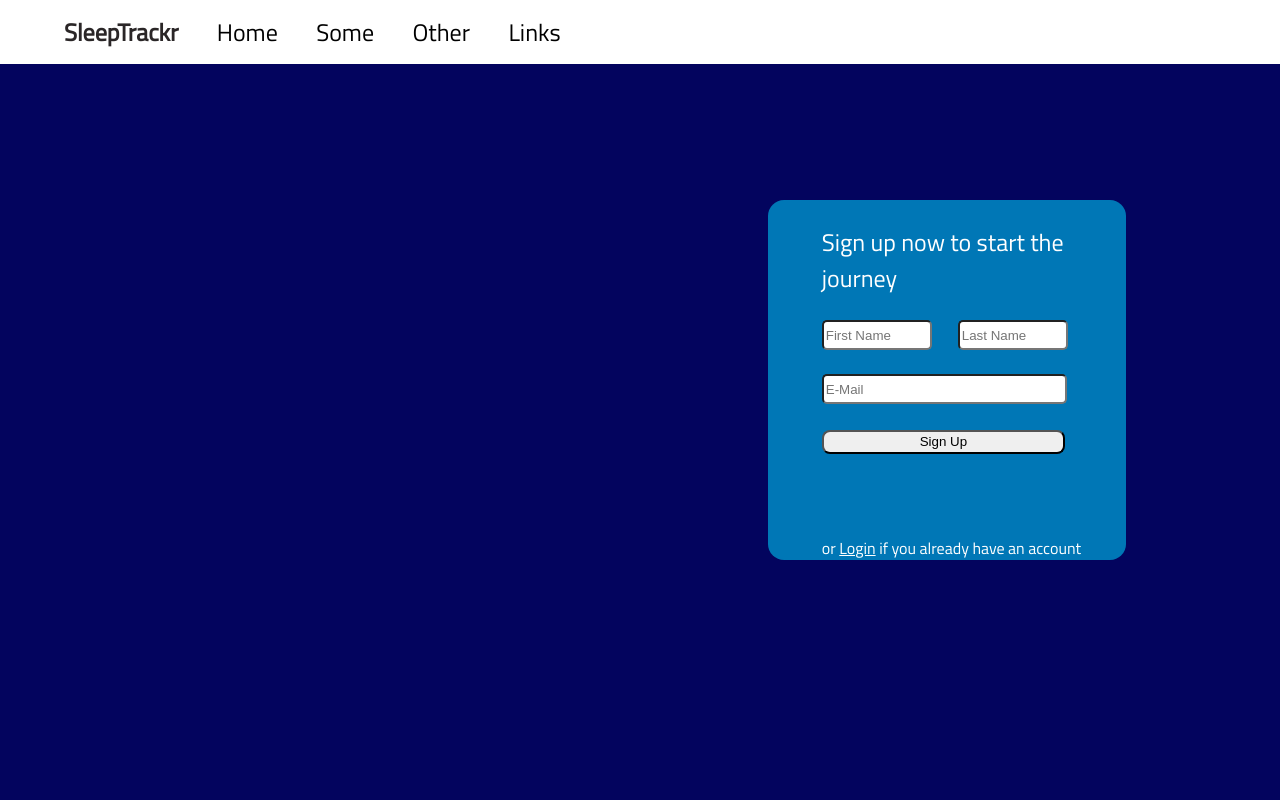
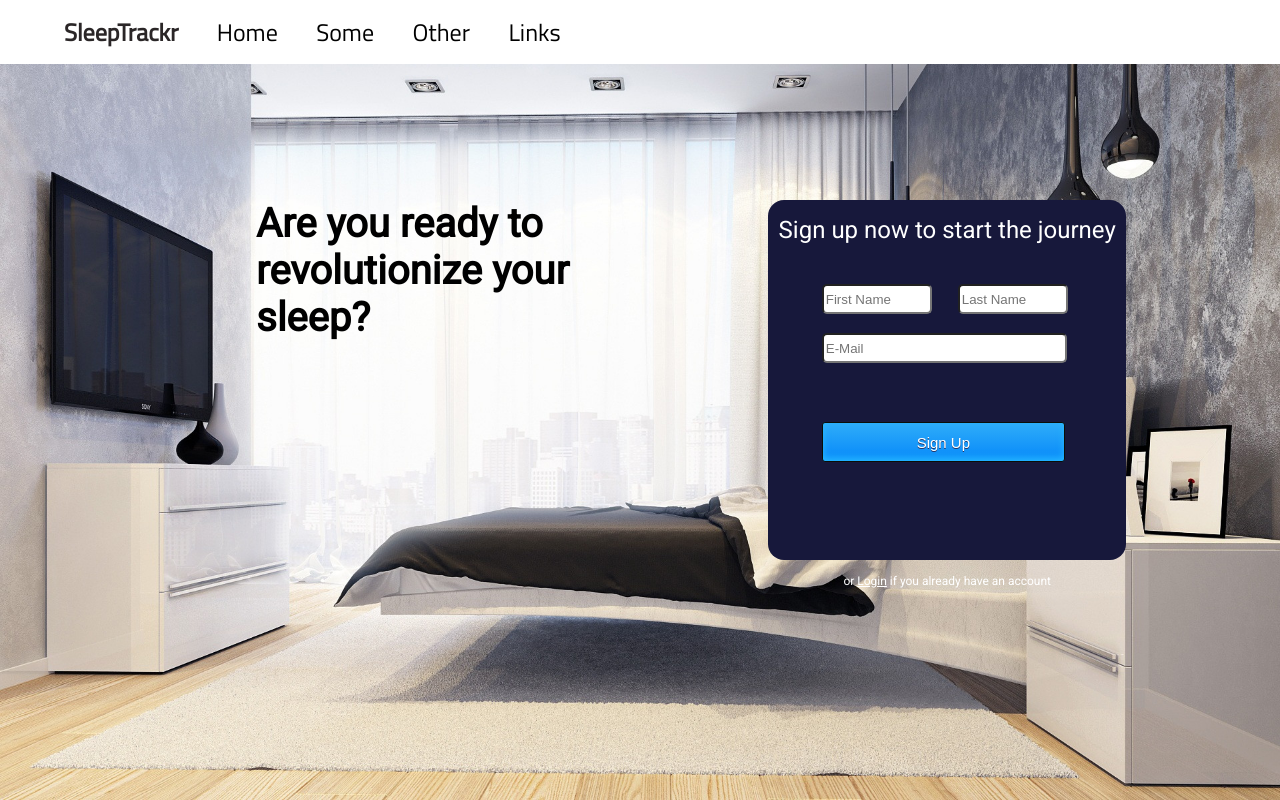
Before and after one commit to Jacobsmi/SleepTrackr_Vue, a Vue app: page / in a window 1280 px wide. Built offline with nearby package versions, Linux system fonts and the light colour scheme.

Commit message:
Registration page has been created

```diff
--- a/public/index.html
+++ b/public/index.html
@@ -10,7 +10,7 @@
     <meta http-equiv="X-UA-Compatible" content="IE=edge">
     <meta name="viewport" content="width=device-width,initial-scale=1.0">
     <link rel="icon" href="<%= BASE_URL %>favicon.ico">
-    <link href="https://fonts.googleapis.com/css2?family=Titillium+Web&display=swap" rel="stylesheet">
+    <link href="https://fonts.googleapis.com/css2?family=Roboto&family=Titillium+Web&display=swap" rel="stylesheet">
     <title><%= htmlWebpackPlugin.options.title %></title>
   </head>
   <body>
--- a/src/components/home/LandPage.vue
+++ b/src/components/home/LandPage.vue
@@ -1,5 +1,6 @@
 <template>
   <div id='home-background'>
+      <div id='tag-line'>Are you ready to revolutionize your sleep?</div>
       <div id='home-login'>
           <div id='signup-text'>Sign up now to start the journey</div>
           <input id='firstname' type='text' placeholder="First Name">
@@ -14,24 +15,27 @@
 </template>
 
 <script>
+import './signUpCheck.js'
+import signUpCheck from './signUpCheck.js'
 export default {
     name: 'LandPage',
     mounted(){
         console.log("Width", window.innerWidth)
         this.$nextTick(()=>{
-            if(window.innerWidth < 1500){
+            if(window.innerWidth < 1500 && window.innerWidth > 850){
                 this.mediumConfig()
             }
         })
     },
     methods: {
+        // At 850 we need a small config
         mediumConfig() {
             document.getElementById('home-login').style.height = '45vh'
             document.getElementById('home-login').style.width = '28vw'
-            document.getElementById('bottom-text').style.left = '15%'
+            document.getElementById('bottom-text').style.marginTop = '12vh'
         },
         signUpClicked (){
-            console.log("The sign up button was clicked")
+            signUpCheck(document.getElementById('firstname').value,document.getElementById('lastname').value,document.getElementById('email').value)
         }
     }
 }
@@ -39,9 +43,19 @@ export default {
 
 <style scoped>
 #home-background{
+    font-family: 'Roboto', sans-serif;
     height: 92vh;
     width: 100vw;
-    background-color: #03045e;
+    background-image: url("../../assets/Bedroom.jpg");
+    background-size: 100vw 92vh;
+}
+#tag-line{
+    position: absolute;
+    top: 25vh;
+    left: 20vw;
+    font-size: 5vh;
+    font-weight: bold;
+    width: 25vw;
 }
 #home-login{
     position: absolute;
@@ -49,20 +63,19 @@ export default {
     left: 60vw;
     height: 35vh;
     width: 26vw;
-    background-color: #0077b6;
+    background-color: #17183B;
     border-radius: 2vh;
 }
 #signup-text{
-    position: relative;
-    top: 3vh;
-    margin-left: 15%;
+    margin-top: 2vh;
+    text-align: center;
     color: white;
     font-size: 3vh;
 }
 #firstname{
     width: 8vw;
     height: 3vh;
-    margin-top: 6vh;
+    margin-top: 5vh;
     margin-left: 15%;
     border-radius: 5px;
 }
@@ -78,21 +91,37 @@ export default {
     margin-left: 15%;
     border-radius: 5px;
 }
-#submitButton{
+#submitButton {
     width: 19vw;
-    height: 3vh;
+    height: 5vh;
     margin-left: 15%;
-    border-radius: 1vh;
-    transition-duration: 0.5s;
+	box-shadow:inset 0px -3px 7px 0px #29bbff;
+	background:linear-gradient(to bottom, #2dabf9 5%, #0688fa 100%);
+	background-color:#2dabf9;
+	border-radius:3px;
+	border:1px solid #0b0e07;
+	display:inline-block;
+	cursor:pointer;
+	color:#ffffff;
+	font-family:Arial;
+	font-size:15px;
+	padding:9px 23px;
+	text-decoration:none;
+	text-shadow:0px 1px 0px #263666;
 }
-#submitButton:hover{
-    background-color: #A3CEF1;
+#submitButton:hover {
+	background:linear-gradient(to bottom, #0688fa 5%, #2dabf9 100%);
+	background-color:#0688fa;
+}
+#submitButton:active {
+	position:relative;
+	top:1px;
 }
 #bottom-text{
     color: white;
-    position: absolute;
-    bottom: 0;
-    left: 20%;
+    margin-top: 6vh;
+    font-size: 1.5vh;
+    text-align: center;
 }
 #bottom-text a{
     color: white;
--- /dev/null
+++ b/src/components/home/signUpCheck.js
@@ -0,0 +1,5 @@
+import router from '../../router/index'
+export default function (firstName, lastName, email){
+    document.cookie = `fn=${firstName}, ln=${lastName}, email=${email}`;
+    router.push('register');
+}
--- /dev/null
+++ b/src/components/register/Registration.vue
@@ -0,0 +1,86 @@
+<template>
+  <div id='registration'>
+      <div id='registration-box'>
+      <div id='header'>Register</div>
+        <input id='firstname' class='left' type='text' placeholder="First Name">
+        <input id='lastname' type='text' placeholder="Last Name">
+        <br>
+        <input id='email' class='left' type='text' placeholder="E-Mail">
+        <br>
+        <input id='password' class='left' type='text' placeholder="Password">
+        <input id='confirmPassword' type='text' placeholder="Confirm Password">
+        <br>
+        <button id='submitButton'>Sign Up</button>
+      </div>
+  </div>
+</template>
+
+<script>
+export default {
+    name: 'Registration',
+    mounted (){
+        this.$nextTick(()=>{
+            console.log(document.cookie)
+        })
+    }
+}
+</script>
+
+<style>
+#registration{
+    height: 92vh;
+    background-color: #ADD7F6;
+}
+#registration-box{
+    margin: 0 auto;
+    position: relative;
+    top: 10vh;
+    width: 35vw;
+    background-color: white;
+}
+#header{
+    padding-top: 2vh;
+    margin-bottom: 8vh;
+    font-size: 5vh;
+    font-weight: bold;
+    text-align: center;
+}
+#registration-box input{
+    height: 3vh;
+    margin-top: 2vh;
+    margin-right: 1vw;
+    width: 10vw;
+
+}
+.left{
+    margin-left: 20%;
+}
+#submitButton {
+    margin-top: 5vh;
+    margin-bottom: 2vh;
+    width: 22vw;
+    height: 5vh;
+    margin-left: 20%;
+	box-shadow:inset 0px -3px 7px 0px #29bbff;
+	background:linear-gradient(to bottom, #2dabf9 5%, #0688fa 100%);
+	background-color:#2dabf9;
+	border-radius:3px;
+	border:1px solid #0b0e07;
+	display:inline-block;
+	cursor:pointer;
+	color:#ffffff;
+	font-family:Arial;
+	font-size:15px;
+	padding:9px 23px;
+	text-decoration:none;
+	text-shadow:0px 1px 0px #263666;
+}
+#submitButton:hover {
+	background:linear-gradient(to bottom, #0688fa 5%, #2dabf9 100%);
+	background-color:#0688fa;
+}
+#submitButton:active {
+	position:relative;
+	top:1px;
+}
+</style>
--- a/src/router/index.js
+++ b/src/router/index.js
@@ -1,6 +1,7 @@
 import Vue from 'vue'
 import VueRouter from 'vue-router'
 import Home from '../views/Home.vue'
+import Register from '../views/Register.vue'
 
 Vue.use(VueRouter)
 
@@ -9,6 +10,11 @@ const routes = [
     path: '/',
     name: 'Home',
     component: Home
+  },
+  {
+    path: '/register',
+    name: 'Register',
+    component: Register
   },
 ]
 
--- /dev/null
+++ b/src/views/Register.vue
@@ -0,0 +1,15 @@
+<template>
+  <div class="register">
+      <Registration />
+  </div>
+</template>
+
+<script>
+import Registration from '@/components/register/Registration'
+export default {
+  name: 'Register',
+  components: {
+    Registration
+  }
+}
+</script>
```
Also changed, not shown: src/assets/Bedroom.jpg, 1 other file (tests, documents, lock files or other folders).
